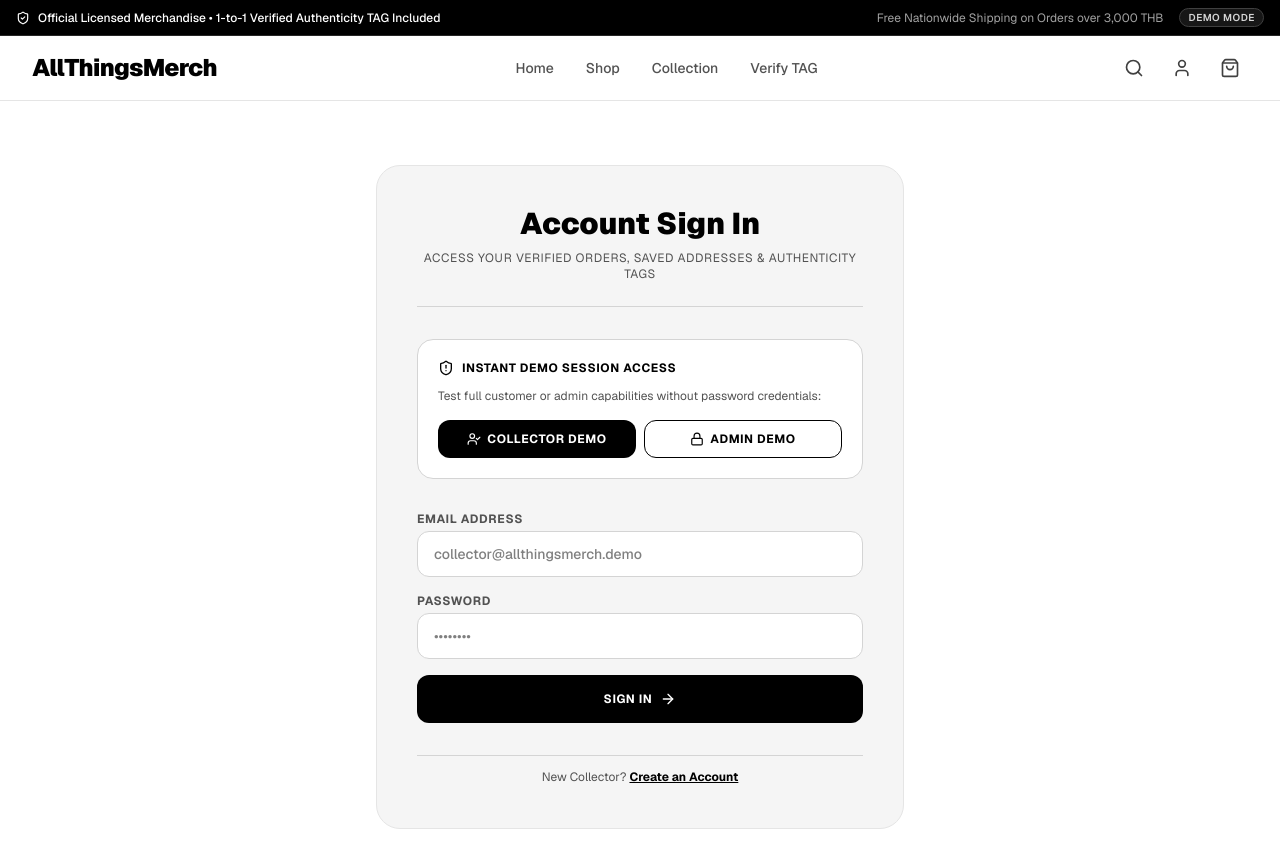
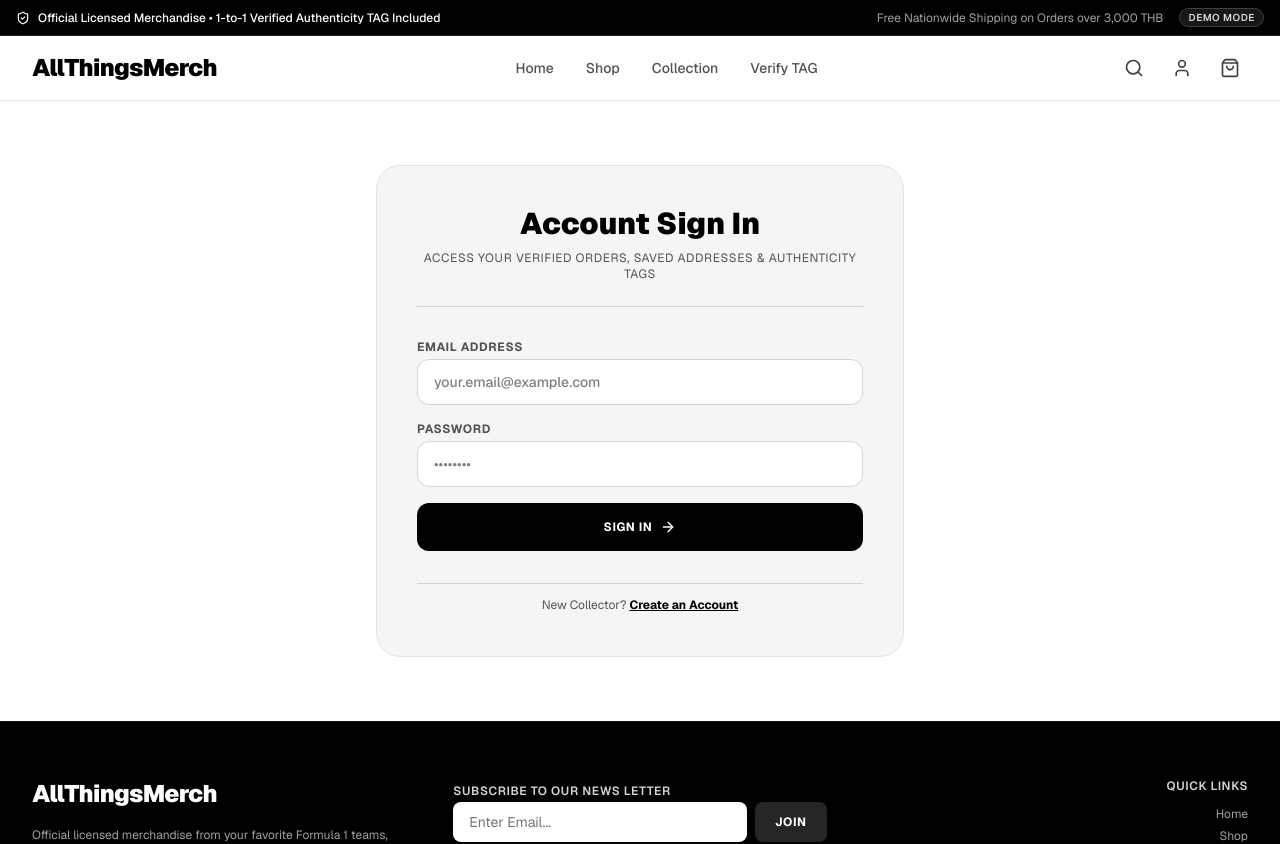
Before and after one commit to PondTHK/AllThingsMerch, a Next.js app: page /login in a window 1280 px wide. Shown: the top 844 px of the page. Built offline with nearby package versions, Linux system fonts and the light colour scheme.

Commit message:
refactor(auth): remove quick demo login buttons from login page
- Remove Collector Demo and Admin Demo buttons and handlers from login page
- Require real Supabase email and password authentication when connected
- Clean up unused icon imports and demo store references

```diff
--- a/src/app/login/page.tsx
+++ b/src/app/login/page.tsx
@@ -5,7 +5,7 @@
 import Link from 'next/link';
 import { useAuthStore } from '@/lib/auth/useAuthStore';
 import { getSupabaseBrowserClient } from '@/lib/supabase/client';
-import { Lock, UserCheck, ShieldAlert, ArrowRight } from 'lucide-react';
+import { Lock, ArrowRight } from 'lucide-react';
 
 function LoginContent() {
   const router = useRouter();
@@ -13,23 +13,11 @@
   const redirect = searchParams?.get('redirect') || '/account';
 
   const login = useAuthStore((state) => state.login);
-  const loginAsDemoCollector = useAuthStore((state) => state.loginAsDemoCollector);
-  const loginAsDemoAdmin = useAuthStore((state) => state.loginAsDemoAdmin);
 
   const [email, setEmail] = useState('');
   const [password, setPassword] = useState('');
   const [error, setError] = useState<string | null>(null);
   const [loading, setLoading] = useState(false);
-
-  const handleDemoCollectorLogin = () => {
-    loginAsDemoCollector();
-    router.push(redirect);
-  };
-
-  const handleDemoAdminLogin = () => {
-    loginAsDemoAdmin();
-    router.push('/admin');
-  };
 
   const handleSubmit = async (e: React.FormEvent) => {
     e.preventDefault();
@@ -71,6 +59,7 @@
       }
     }
 
+    // Only fallback to local mock storage if Supabase env is NOT configured
     const role = email.includes('admin') ? 'admin' : 'customer';
     login({
       id: `usr-${Date.now()}`,
@@ -94,37 +83,6 @@
           </p>
         </div>
 
-        {/* Quick Demo Logins */}
-        <div className="space-y-3 p-5 rounded-2xl bg-white border border-neutral-300">
-          <div className="flex items-center gap-2 text-xs font-bold text-black uppercase tracking-wider">
-            <ShieldAlert className="w-4 h-4" />
-            <span>Instant Demo Session Access</span>
-          </div>
-          <p className="text-xs text-neutral-600">
-            Test full customer or admin capabilities without password credentials:
-          </p>
-
-          <div className="grid grid-cols-1 sm:grid-cols-2 gap-2 pt-1">
-            <button
-              type="button"
-              onClick={handleDemoCollectorLogin}
-              className="py-2.5 px-4 rounded-xl bg-black text-white text-xs font-bold uppercase tracking-wider hover:bg-neutral-800 transition-colors flex items-center justify-center gap-1.5"
-            >
-              <UserCheck className="w-3.5 h-3.5" />
-              <span>Collector Demo</span>
-            </button>
-
-            <button
-              type="button"
-              onClick={handleDemoAdminLogin}
-              className="py-2.5 px-4 rounded-xl border border-black bg-white text-black text-xs font-bold uppercase tracking-wider hover:bg-neutral-100 transition-colors flex items-center justify-center gap-1.5"
-            >
-              <Lock className="w-3.5 h-3.5" />
-              <span>Admin Demo</span>
-            </button>
-          </div>
-        </div>
-
         {/* Standard Email/Password form */}
         <form onSubmit={handleSubmit} className="space-y-4">
           <div>
@@ -136,7 +94,7 @@
               required
               value={email}
               onChange={(e) => setEmail(e.target.value)}
-              placeholder="collector@allthingsmerch.demo"
+              placeholder="your.email@example.com"
               className="w-full px-4 py-3 rounded-xl bg-white border border-neutral-300 text-sm font-medium text-black focus:outline-none focus:border-black"
             />
           </div>
```
